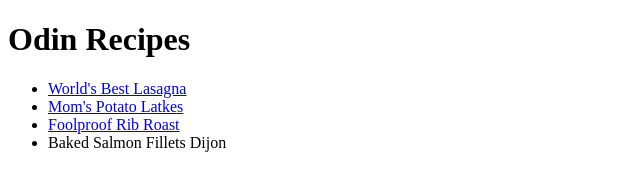
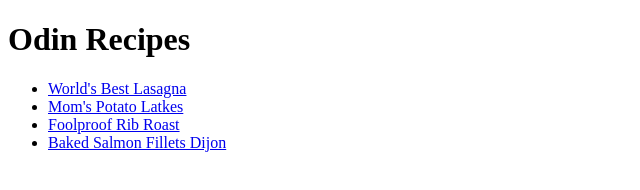
Before and after one commit to RJurasek/odin_recipes, a plain HTML site: page index.html in a window 1280 px wide. Shown: the whole page, without its empty margins (0-640 px from the left). Drawn offline with Linux system fonts and the light colour scheme.

Commit message:
fixed salmon link code

```diff
--- a/index.html
+++ b/index.html
@@ -11,7 +11,7 @@
             <li><a href="recipes/lasagna.html">World's Best Lasagna</a></li>
             <li><a href="recipes/moms-latkes.html">Mom's Potato Latkes</a></li>
             <li><a href="recipes/foolprood-roast.html">Foolproof Rib Roast</a></li>
-            <li><a href="recipes/salmon-fillets.html"></a>Baked Salmon Fillets Dijon</li>
+            <li><a href="recipes/salmon-fillets.html">Baked Salmon Fillets Dijon</a></li>
         </ul>
     </body>
 </html>
```
Also changed, not shown: recipes/salmon-fillets.html (+4 -0 lines).
